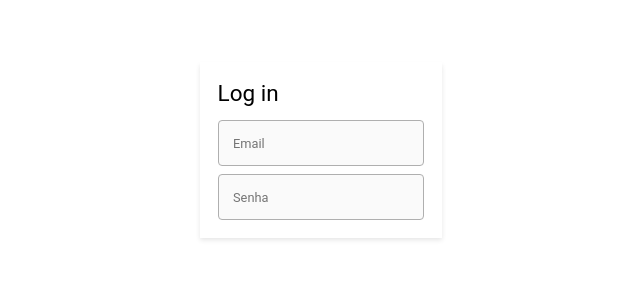
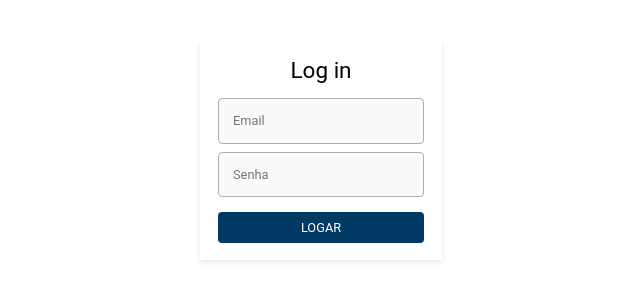
Before and after one commit to ThunderStormOwl/group-study-frontend-react, a React (Create React App) app: page /signin in a window 1280 px wide. Shown: the part 250-550 px from the top of the page, without its empty margins (319-959 px from the left). Built offline with nearby package versions, Linux system fonts and the light colour scheme.

Commit message:
Second day, button component, some styling, useStat and useCallback implemented

```diff
--- a/src/app/pages/signin/Signin.tsx
+++ b/src/app/pages/signin/Signin.tsx
@@ -1,19 +1,47 @@
-import React from 'react';
+import React, { useCallback, useState } from 'react';
 import './Signin.css';
+import {Button} from '../../shared/components/Button'
 
 export const Signin: React.FC = () => {
 
+    const[email, setEmail] = useState('');
+    const[password, setPassword] = useState('');
+
+    const handleSubmit = useCallback((event: React.FormEvent<HTMLFormElement>) => {
+        event.preventDefault();
+    }, [email, password]);
+
     return(
         <div className="signin-base flex-content-center flex-items-center">
-            <div className="padding-g shadow-m border-red flex-column">
+            <div className="padding-g shadow-m border-red flex-column flex-items-center">
                 <h2>Log in</h2>
                 <div className="margin-top-m">
-                    <form className="flex-column login-form">
+                    <form
+                        className="flex-column login-form"
+                        onSubmit={handleSubmit}
+                    >
 
-                            <input className="background padding-m font-size-m" placeholder="Email"/>
+                            <input
+                                className="background padding-m font-size-m"
+                                placeholder="Email"
+                                type="email"
+                                required
+                                value={email}
+                                onChange={(e) => setEmail(e.target.value)}
+                            />
 
-                            <input className="background padding-m font-size-m margin-top-s" placeholder="Senha"/>
-
+                            <input
+                                minLength={2}
+                                className="background padding-m font-size-m margin-top-s"
+                                placeholder="Senha"
+                                type="password"
+                                value={password}
+                                required
+                                onChange={(e) => setPassword(e.target.value)}
+                            />
+                            <Button>
+                                Logar
+                            </Button>
                     </form>
                 </div>
             </div>
--- a/src/app/routes/Routes.tsx
+++ b/src/app/routes/Routes.tsx
@@ -1,5 +1,5 @@
 import React from 'react';
-import {BrowserRouter, Route, Switch} from 'react-router-dom';
+import {BrowserRouter, Route, Switch, Redirect} from 'react-router-dom';
 import {Signin} from '../pages/signin/Signin';
 import {Signup} from '../pages/signup/Signup';
 
@@ -10,6 +10,8 @@ export const Routes: React.FC = () => {
             <Switch>
                 <Route path="/signin" component={Signin} />
                 <Route path="/signup" component={Signup} />
+
+                <Route path="*" component={() => <Redirect to="/signin"/>} />
             </Switch>
         </BrowserRouter>
     );
--- /dev/null
+++ b/src/app/shared/components/Button.tsx
@@ -0,0 +1,30 @@
+import React from 'react';
+
+interface ButtonProps extends React.ButtonHTMLAttributes<HTMLButtonElement>{
+    variant?: 'contained' | 'outlined' | 'Text'
+}
+
+export const Button: React.FC<ButtonProps> = ({variant, ...props}) => {
+
+    if(variant === 'outlined') return (
+        <button
+        {...props}
+        className={"padding-s margin-top-m border-radius-soft border-thin "+
+                   "font-size-m text-uppercase " + props.className}
+    />)
+
+    if(variant === 'Text') return (
+        <button
+        {...props}
+        className={"padding-s margin-top-m border-radius-soft border-none "+
+                   "font-size-m text-uppercase " + props.className}
+    />)
+
+    return (
+        <button
+        {...props}
+        className={"padding-s margin-top-m background-primary border-radius-soft border-none "+
+                   "text-white font-size-m text-uppercase " + props.className}
+    />)
+
+}
--- a/src/app/styles/borders.css
+++ b/src/app/styles/borders.css
@@ -13,3 +13,7 @@
 .border-none {
     border: none;
 }
+
+.border-thin {
+    border: thin solid var(--color-primary);
+}
--- a/src/app/styles/colors.css
+++ b/src/app/styles/colors.css
@@ -36,6 +36,10 @@
     background-color: var(--color-primary);
 }
 
+.border-color-primary{
+    border-color: var(--color-primary);
+}
+
 .text-color {
     color: var(--color-text);
 }
```
